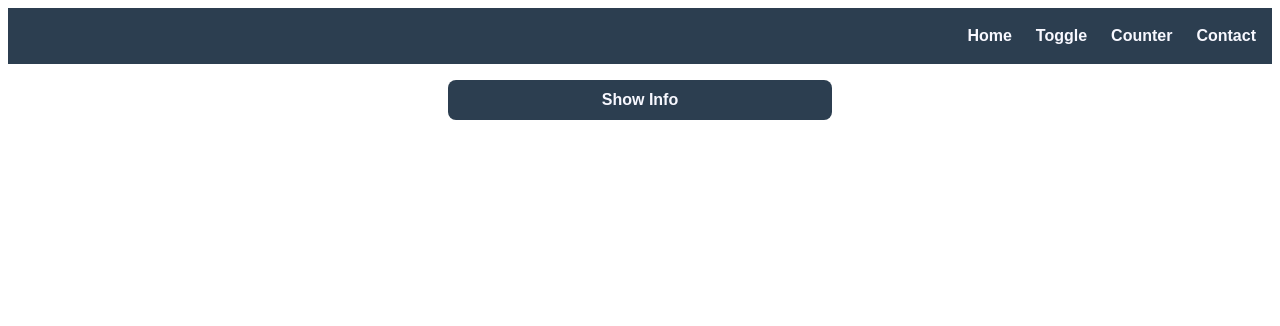
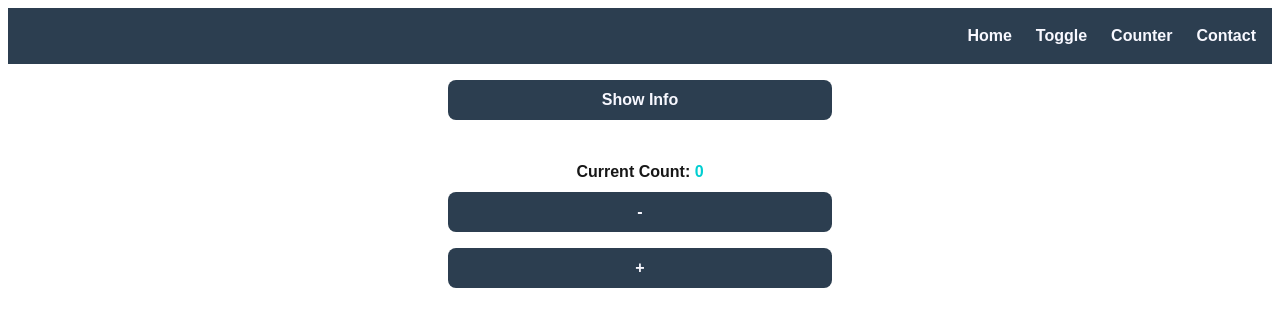
Before and after one commit to Beyzay/react-components, a Next.js app: page / in a window 1280 px wide. Shown: the top 326 px of the page. Built offline with nearby package versions, Linux system fonts and the light colour scheme.

Commit message:
Add Counter component

```diff
--- /dev/null
+++ b/components/Counter.tsx
@@ -0,0 +1,45 @@
+import { useState } from "react";
+import styles from "../styles/Counter.module.css";
+
+// Define the type for props
+type CounterProps = {
+    title: string; // required prop
+}
+
+export default function Counter({ title }: CounterProps) {
+
+    // Initialize the "count" state to 0
+    const [count, setCount] = useState(0);
+
+    return(
+        <div>
+            <div className={styles.flexContainer}>
+
+                {/* Render the content of the h2 element with the "title" prop passed from the parent element */}
+                {/* Update the content of the span element depending on the "count" state when the relevant button is clicked */}
+                <h2 className={styles.count}>
+                    {title}: <span className={styles.countNumber}>{count}</span>
+                </h2>
+
+                {/* Attach onClick event handler to the button element
+                to update the "count" state */}
+                <button
+                    className={styles.button}
+                    onClick={() => setCount(count - 1)}
+                >
+                    -
+                </button>
+
+                {/* Attach onClick event handler to the button element
+                to update the "count" state */}
+                <button
+                    className={styles.button}
+                    onClick={() => setCount(count + 1)}
+                >
+                    +
+                </button>
+
+            </div>
+        </div>
+    );
+}
--- a/pages/index.tsx
+++ b/pages/index.tsx
@@ -1,10 +1,12 @@
 import React from "react";
 import NavBar from "../components/NavBar";
 import Toggle from "../components/Toggle";
+import Counter from "../components/Counter";
 
 export default function Home() {
-  // Initialize Variables
+  // Initialize Variables for props
   const messageVar = "You have passed this message props from a parent component to a child component prop message.";
+  const titleVar = "Current Count";
 
   return (
     <div>
@@ -14,6 +16,11 @@ export default function Home() {
 
       {/* Toggle Component */}
       <Toggle message={messageVar} />
+      <br/>
+
+      {/* Counter Component */}
+      <Counter title={titleVar}/>
+      <br/>
 
     </div>
   )
--- /dev/null
+++ b/styles/Counter.module.css
@@ -0,0 +1,41 @@
+.flexContainer {
+    display:flex;
+    flex-direction: column;
+    gap: 0rem;
+    align-items: center;
+    justify-content: center;
+}
+
+.count {
+    font-weight: bold;
+}
+
+.countNumber {
+    color: #00ced1
+}
+
+.button {
+    display: flex;
+    align-items: center;
+    justify-content: center;
+    width: 24rem;
+    height: 2.5rem;
+    font-size: 1rem;
+    font-weight: bold;
+    margin: 0.5rem;
+    border-radius: 0.5rem;
+    border: none;
+    background-color: #2c3e50;
+    color: #f8f8ff;
+    cursor: pointer;
+}
+
+.button:hover {
+    background-color: #00ced1;
+    color: #2c3e50;
+}
+
+.button:active {
+    background-color: #40e0d0;
+    color: #2c3e50;
+}
```
